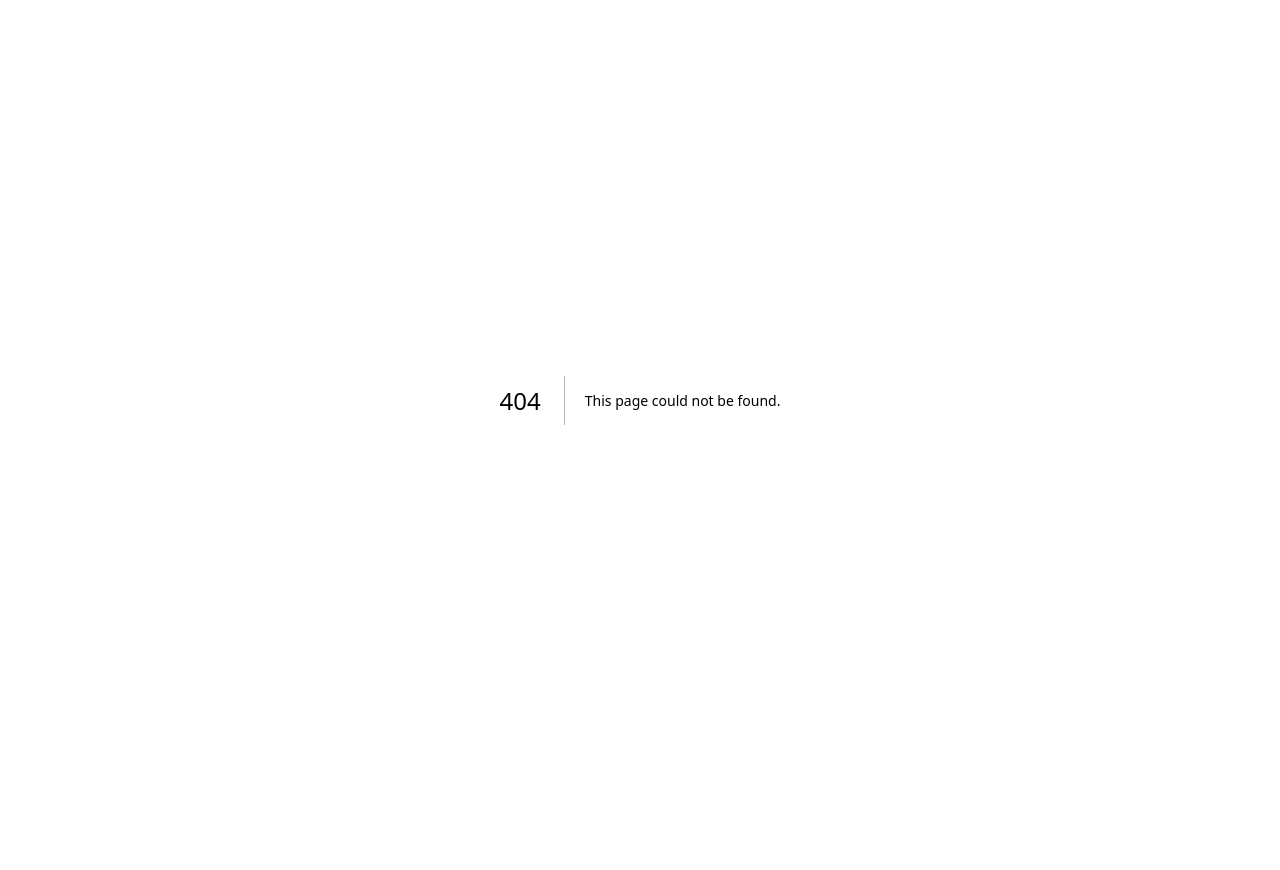
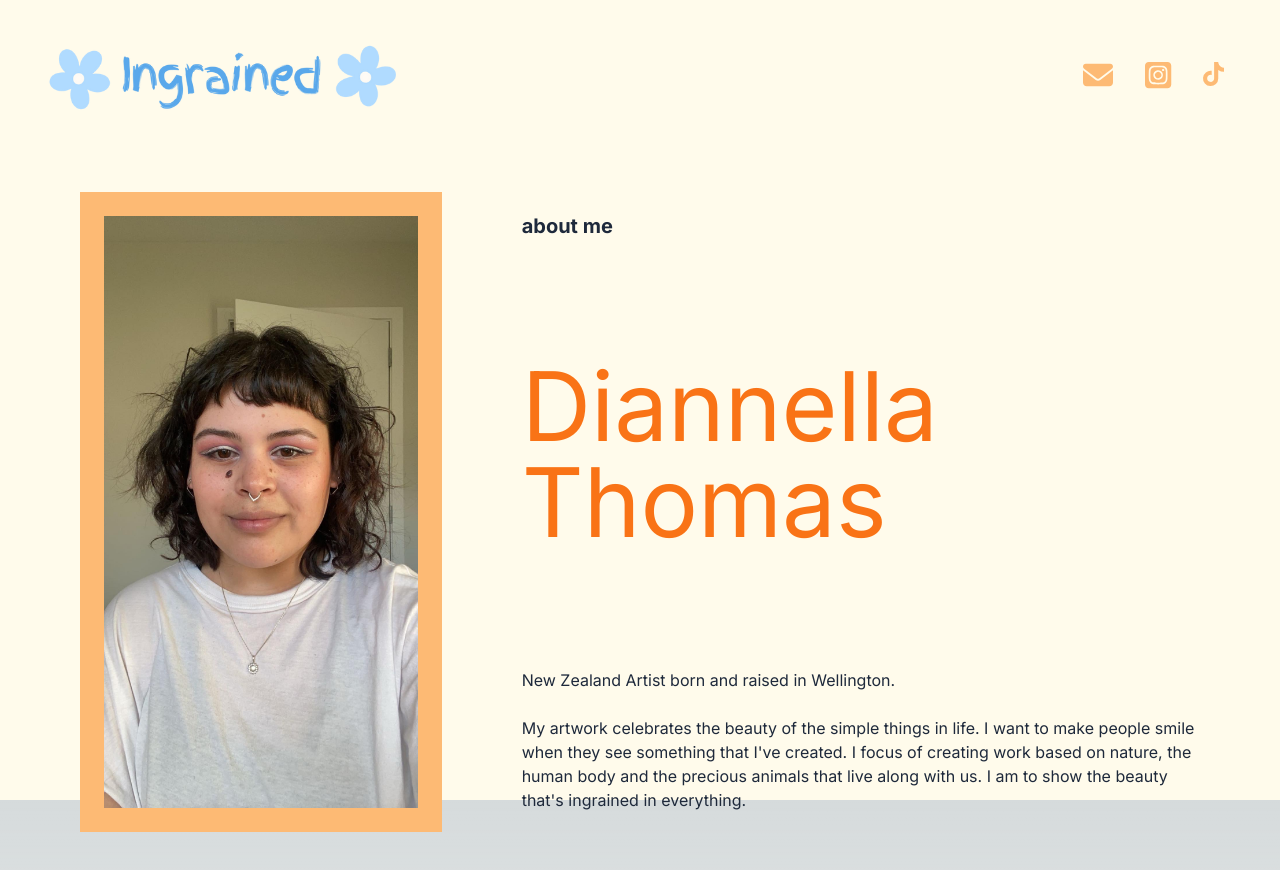
Before and after one commit to maclenjack/ingrained, a Next.js app: page /about-me in a window 1280 px wide. Before the commit this address had no page. Before the commit the page ends 800 px from the top, so only its background shows below. Built offline with nearby package versions, Linux system fonts and the light colour scheme.

Commit message:
add about-me page

```diff
--- /dev/null
+++ b/src/app/about-me/page.tsx
@@ -0,0 +1,25 @@
+import React from 'react';
+import NavPage from '@/components/page/NavPage';
+import Image from 'next/image';
+
+export default function AboutMe() {
+  return (
+    <NavPage>
+      <div className="flex flex-row justify-around items-center gap-20 w-full max-w-screen-xl px-20 py-10">
+        <Image className="object-cover bg-orange-300 p-6" src="/about-me.jpg" alt="Picture of the artist" width={1085 / 3} height={2048 / 3} />
+        <div className="h-full flex flex-col justify-between py-5">
+          <h1 className=" text-xl font-bold text-slate-800">about me</h1>
+          <h2 className="text-8xl text-orange-500">Diannella Thomas</h2>
+          <p className="text-slate-800">
+            New Zealand Artist born and raised in Wellington.
+            <br />
+            <br />
+            My artwork celebrates the beauty of the simple things in life. I want to make people smile when they see
+            something that I&apos;ve created. I focus of creating work based on nature, the human body and the precious
+            animals that live along with us. I am to show the beauty that&apos;s ingrained in everything.
+          </p>
+        </div>
+      </div>
+    </NavPage>
+  );
+}
```
Also changed, not shown: public/about-me.jpg (added).
